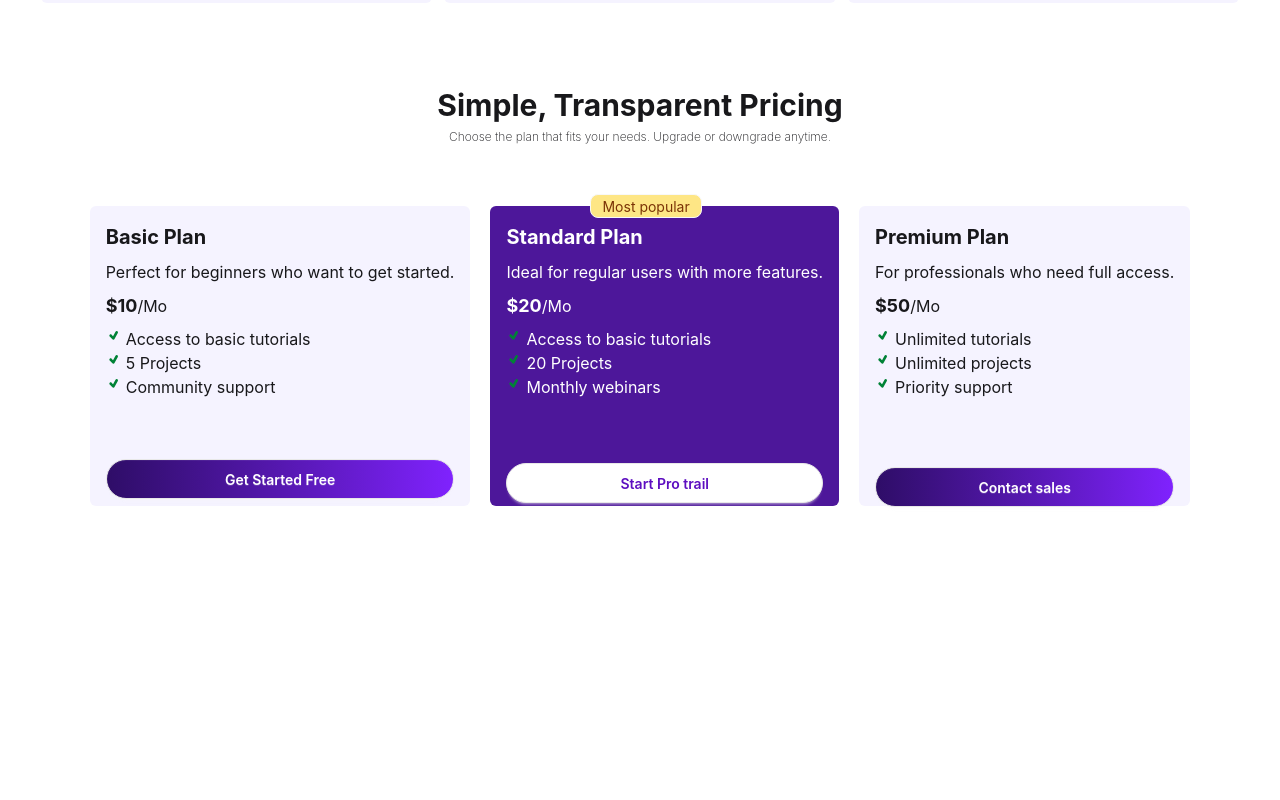
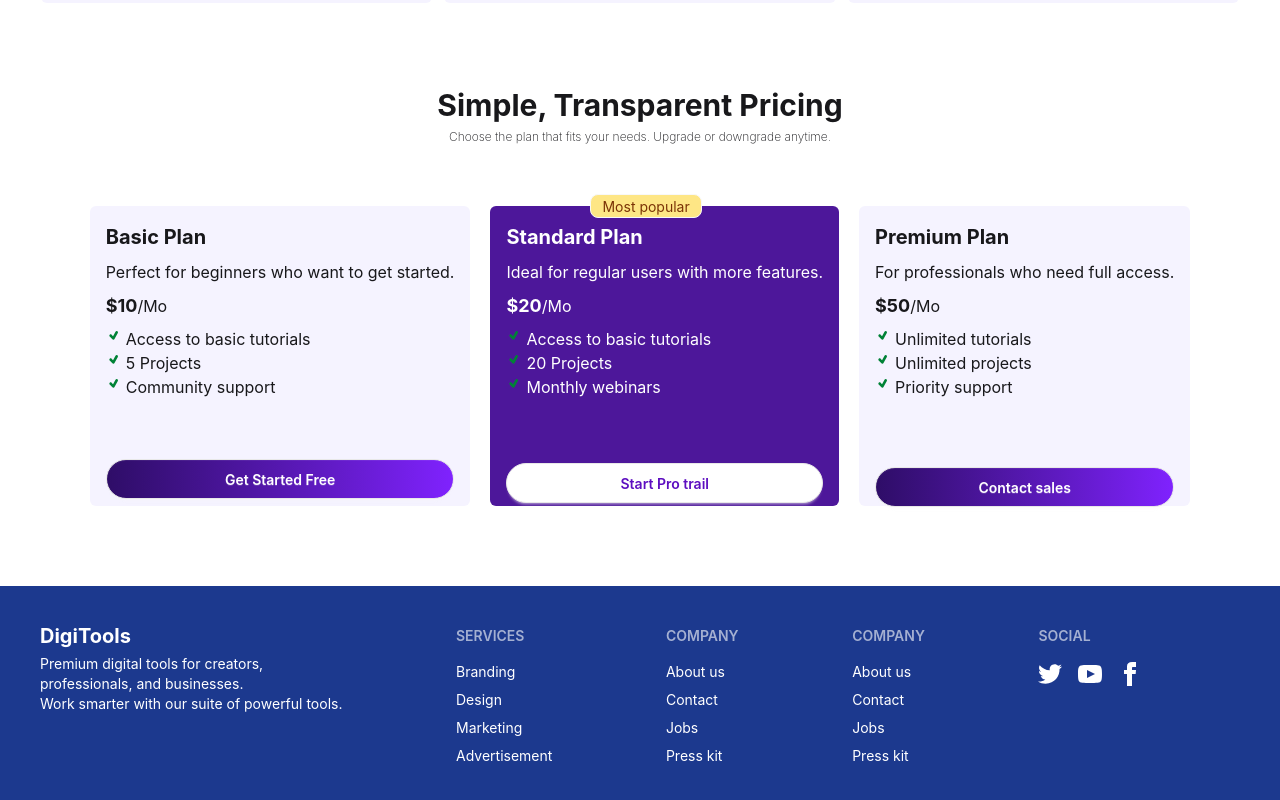
Before and after one commit to armanaanie/Assignment-Six-react-app, a React (Vite) app: page / in a window 1280 px wide. Shown: the part 2824-3624 px from the top of the page. Before the commit the page ends 3410 px from the top, so only its background shows below. Built offline with nearby package versions, Linux system fonts and the light colour scheme.

Commit message:
seventh  commit

```diff
--- a/public/price.json
+++ /dev/null
@@ -1,38 +0,0 @@
-[
-  {
-    "id": 1,
-    "name": "Basic Plan",
-    "description": "Perfect for beginners who want to get started.",
-    "price": 10,
-    "features": [
-      "Access to basic tutorials",
-      "5 Projects",
-      "Community support"
-    ]
-  },
-  {
-    "id": 2,
-    "name": "",
-    "description": "",
-    "price": 20,
-    "features": [
-      "Access to all tutorials",
-      "20 Projects",
-      "Email support",
-      ""
-    ]
-  },
-  {
-    "id": 3,
-    "name": "Premium Plan",
-    "description": "",
-    "price": 50,
-    "features": [
-      "Unlimited tutorials",
-      "Unlimited projects",
-      "Priority support",
-      "1-on-1 mentoring"
-    ]
-  }
-
-]
--- a/src/App.jsx
+++ b/src/App.jsx
@@ -10,6 +10,7 @@
 import { useState } from 'react'
 import StepSection from './components/homepage/StepSection/StepSection'
 import PriceSection from './components/homepage/PricingSection/PriceSection'
+import Footer from './components/homepage/Footer/Footer'
 const pricingPromise= fetch('/product.json').then(res => res.json());
 
 function App() {
@@ -22,7 +23,8 @@
       <Start></Start>
       <Product pricingData={pricingData} inCart={inCart} setInCart={setInCart}></Product>
       <StepSection></StepSection>
-      <PriceSection></PriceSection></div>
+      <PriceSection></PriceSection>
+      <Footer></Footer></div>
       <ToastContainer />
     </>
   )
--- a/src/components/homepage/Footer/Footer.jsx
+++ b/src/components/homepage/Footer/Footer.jsx
@@ -0,0 +1,71 @@
+import React from 'react';
+
+const Footer = () => {
+    return (
+        <footer className="footer sm:footer-horizontal bg-blue-900 text-white p-10">
+            <nav><h1 className='font-bold text-[20px]'>DigiTools</h1><p>Premium digital tools for creators,<br/> professionals, and businesses. <br/>Work smarter with our suite of powerful tools.</p>
+            </nav>
+  <nav>
+    <h6 className="footer-title">Services</h6>
+    <a className="link link-hover">Branding</a>
+    <a className="link link-hover">Design</a>
+    <a className="link link-hover">Marketing</a>
+    <a className="link link-hover">Advertisement</a>
+  </nav>
+  <nav>
+    <h6 className="footer-title">Company</h6>
+    <a className="link link-hover">About us</a>
+    <a className="link link-hover">Contact</a>
+    <a className="link link-hover">Jobs</a>
+    <a className="link link-hover">Press kit</a>
+  </nav>
+  <nav>
+    <h6 className="footer-title">Company</h6>
+    <a className="link link-hover">About us</a>
+    <a className="link link-hover">Contact</a>
+    <a className="link link-hover">Jobs</a>
+    <a className="link link-hover">Press kit</a>
+  </nav>
+  <nav>
+    <h6 className="footer-title">Social</h6>
+    <div className="grid grid-flow-col gap-4">
+      <a>
+        <svg
+          xmlns="http://www.w3.org/2000/svg"
+          width="24"
+          height="24"
+          viewBox="0 0 24 24"
+          className="fill-current">
+          <path
+            d="M24 4.557c-.883.392-1.832.656-2.828.775 1.017-.609 1.798-1.574 2.165-2.724-.951.564-2.005.974-3.127 1.195-.897-.957-2.178-1.555-3.594-1.555-3.179 0-5.515 2.966-4.797 6.045-4.091-.205-7.719-2.165-10.148-5.144-1.29 2.213-.669 5.108 1.523 6.574-.806-.026-1.566-.247-2.229-.616-.054 2.281 1.581 4.415 3.949 4.89-.693.188-1.452.232-2.224.084.626 1.956 2.444 3.379 4.6 3.419-2.07 1.623-4.678 2.348-7.29 2.04 2.179 1.397 4.768 2.212 7.548 2.212 9.142 0 14.307-7.721 13.995-14.646.962-.695 1.797-1.562 2.457-2.549z"></path>
+        </svg>
+      </a>
+      <a>
+        <svg
+          xmlns="http://www.w3.org/2000/svg"
+          width="24"
+          height="24"
+          viewBox="0 0 24 24"
+          className="fill-current">
+          <path
+            d="M19.615 3.184c-3.604-.246-11.631-.245-15.23 0-3.897.266-4.356 2.62-4.385 8.816.029 6.185.484 8.549 4.385 8.816 3.6.245 11.626.246 15.23 0 3.897-.266 4.356-2.62 4.385-8.816-.029-6.185-.484-8.549-4.385-8.816zm-10.615 12.816v-8l8 3.993-8 4.007z"></path>
+        </svg>
+      </a>
+      <a>
+        <svg
+          xmlns="http://www.w3.org/2000/svg"
+          width="24"
+          height="24"
+          viewBox="0 0 24 24"
+          className="fill-current">
+          <path
+            d="M9 8h-3v4h3v12h5v-12h3.642l.358-4h-4v-1.667c0-.955.192-1.333 1.115-1.333h2.885v-5h-3.808c-3.596 0-5.192 1.583-5.192 4.615v3.385z"></path>
+        </svg>
+      </a>
+    </div>
+  </nav>
+</footer>
+    );
+};
+
+export default Footer;
```
